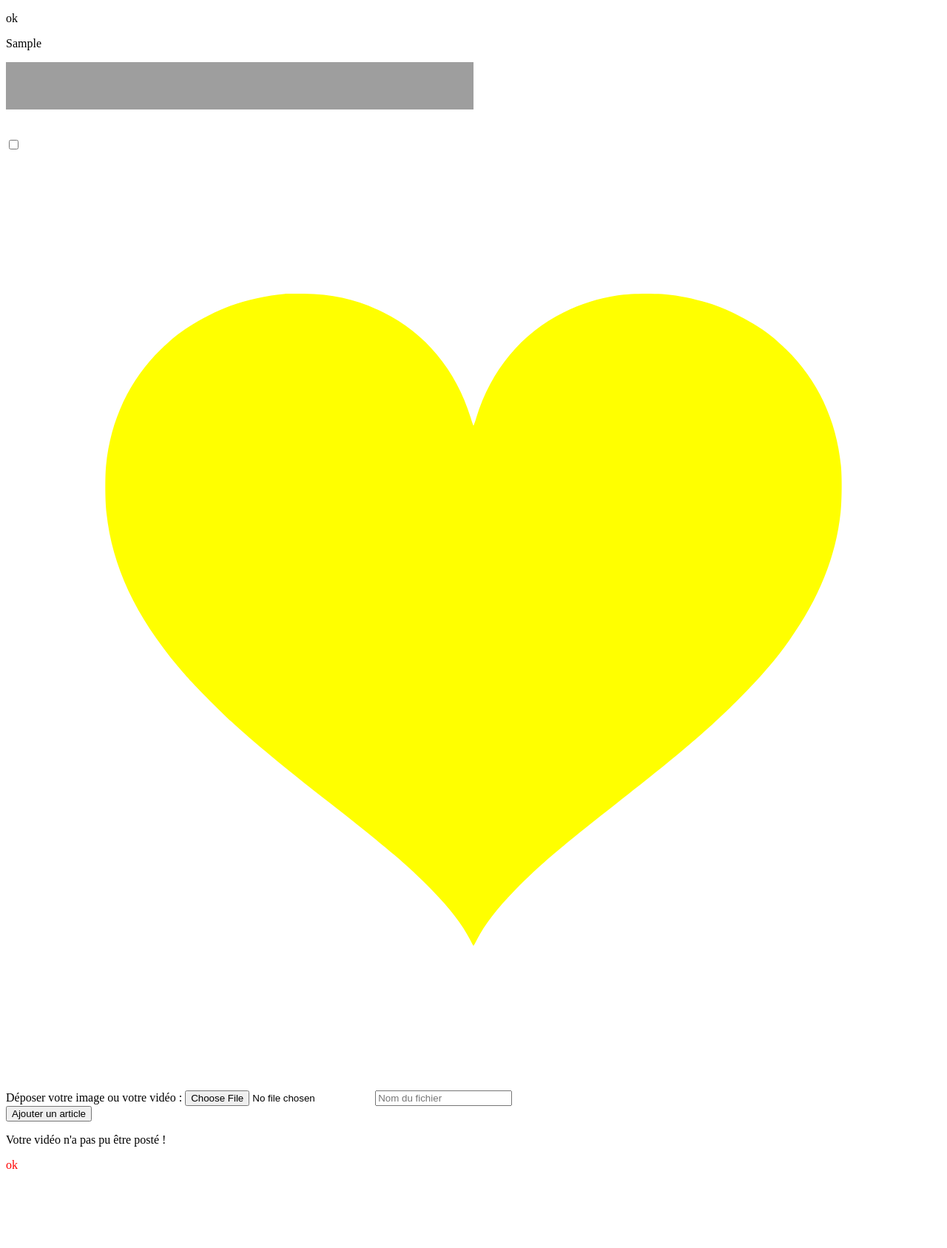
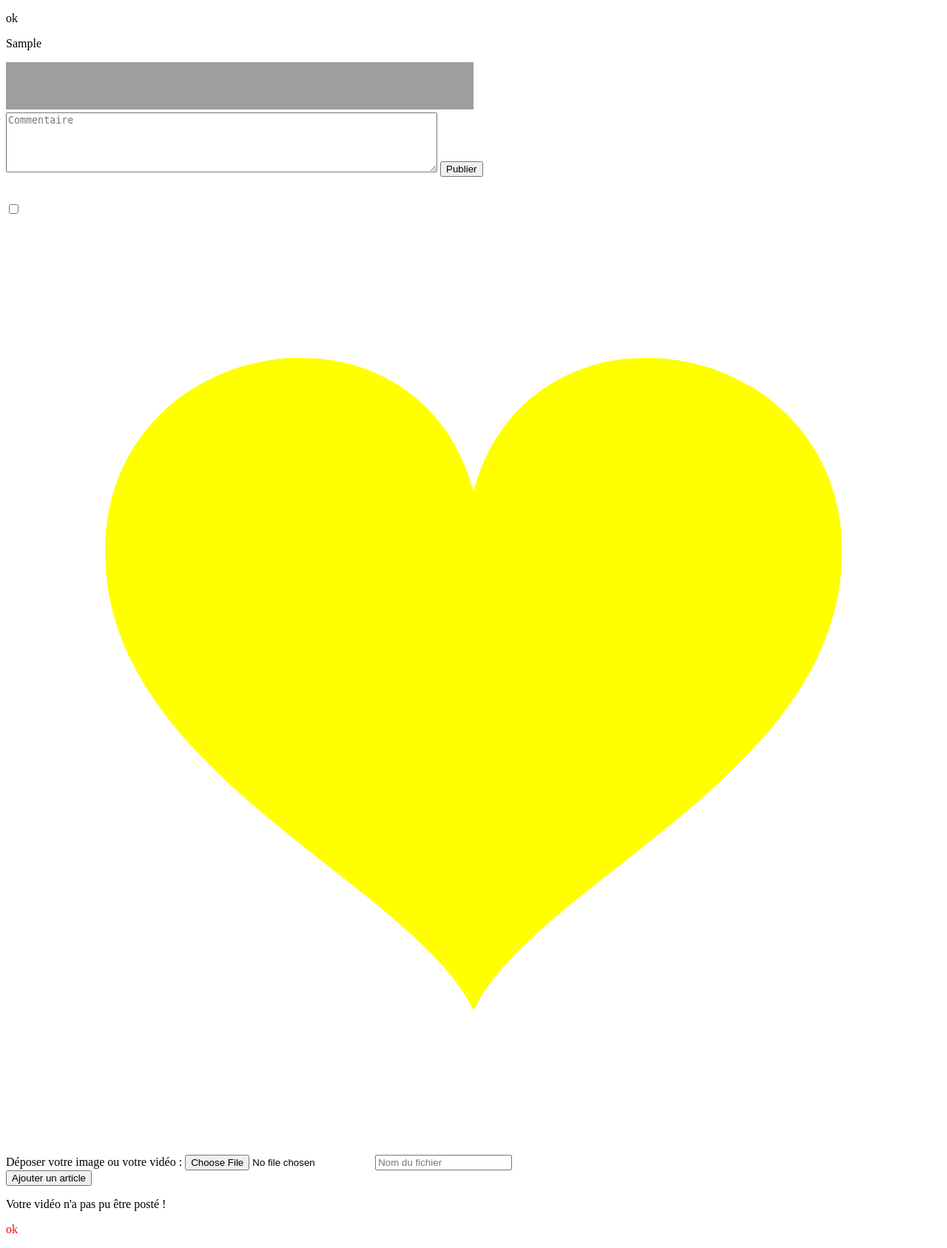
Before and after one commit to yannrdg/tiktok_life, a PHP site: page /pages/accueil.php?erreur=pasPoster in a window 1280 px wide. Shown: the part 116-1803 px from the top of the page at 74% size. Before the commit the page ends 1696 px from the top, so only its background shows below. Run offline with PHP 8.4, Linux system fonts and the light colour scheme; the visitor is signed in with stand-in values (Sample User, id 1); tables that the repository leaves empty hold one stand-in row (values such as "Sample post"); data that the repository does not hold is empty; grey boxes are pictures that could not be loaded.

Commit message:
Ajout commentaire
J'ai créé un espace sous les fichiers qui permet d'ajouter un commentaire.
Pour cela j'ai créé un textarea dans un form aini qu'un boutton "Publier".

J'ai par conséquent créé un fichier d'éxécution commenter.php

```diff
--- a/briques/html/post.php
+++ b/briques/html/post.php
@@ -8,6 +8,10 @@ foreach($videos as $video):
     <div class="post">
         <p><?=$video['auteur']?></p>
         <img src="<?=$video['video']?>" alt="">
+        <form action="../pages/commenter.php" method="post">
+            <textarea name="com" id="com" cols="70" rows="5" placeholder="Commentaire"></textarea>
+            <input type="submit" name="publier" value="Publier">
+        </form>
     </div>
     <?php
 endforeach;
```
Also changed, not shown: pages/commenter.php (added).
